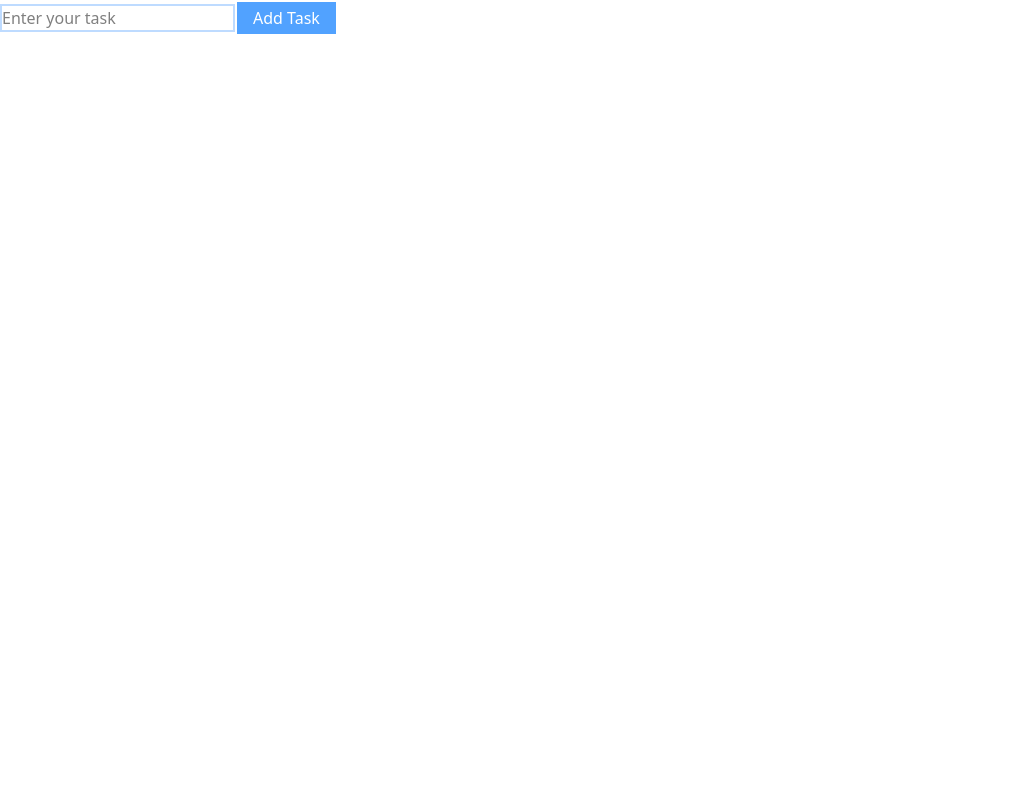
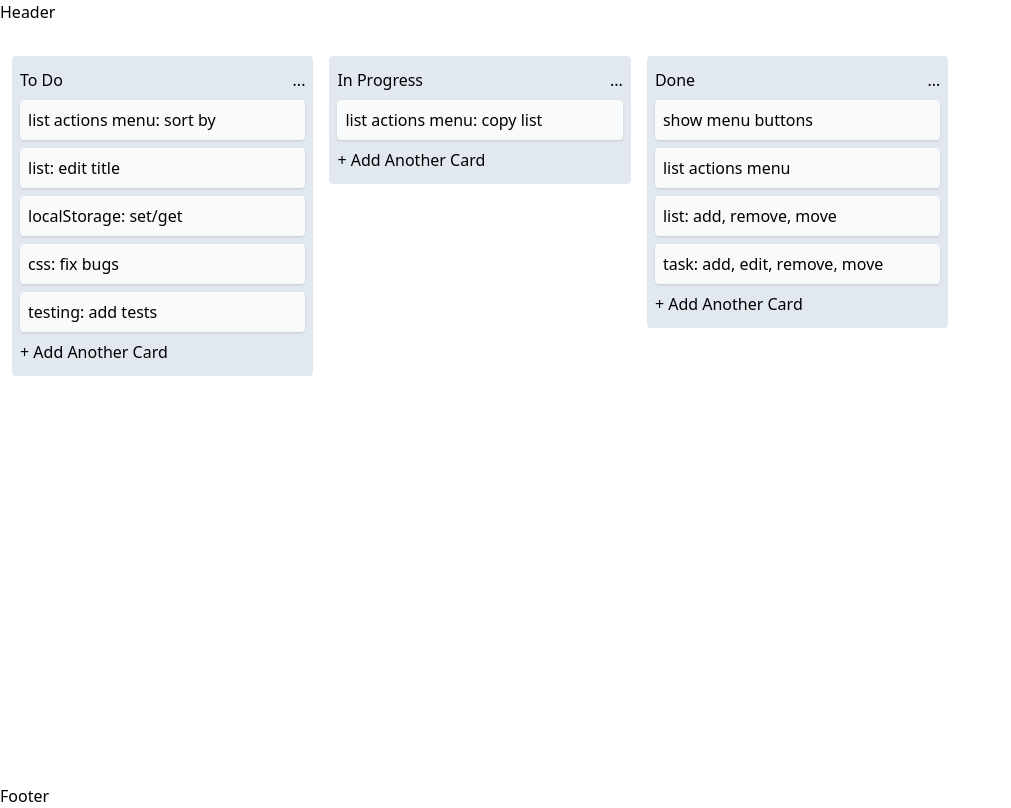
Before and after one commit to omkar-aher04/fs26-27-28, a React (Vite) app in the folder react/learnreact/: page / in a window 1280 px wide. Shown: the whole page, without its empty margins (0-1011 px from the left). Built offline with nearby package versions, Linux system fonts and the light colour scheme.

Commit message:
trello clone

```diff
--- a/react/learnreact/src/main.jsx
+++ b/react/learnreact/src/main.jsx
@@ -15,7 +15,8 @@ import "./index.css";
 // import Main from "./weatherApp/Main";
 // import Main from "./usingRef/Main";
 // import Main from "./timer/Main";
-import Main from "./reducers/todo/Main.jsx";
+// import Main from "./reducers/todo/Main.jsx";
+import Main from "./trello-clone/Main.jsx";
 
 createRoot(document.getElementById("root")).render(
   //   <SecondComponent name="Rohit Jain" age={34} skillset={["React", "Node", "Laravel"]} />
--- /dev/null
+++ b/react/learnreact/src/trello-clone/List.jsx
@@ -0,0 +1,76 @@
+import { FaPencil } from "react-icons/fa6";
+import { FaRegTrashAlt } from "react-icons/fa";
+import { IoIosClose } from "react-icons/io";
+import { useState } from "react";
+
+function List({ obj, isActive, setIsActiveListId }) {
+  const [tasks, setTasks] = useState(obj.tasks);
+
+  function handleDragStart(e, id) {
+    e.dataTransfer.setData("text/plain", id);
+  }
+
+  function handleDrop(e, id) {
+    e.preventDefault();
+
+    const dragId = e.dataTransfer.getData("text/plain");
+    const dragIndex = tasks.findIndex((task) => task.id === Number(dragId));
+    const dropIndex = tasks.findIndex((task) => task.id === id);
+    console.log(dragIndex, dropIndex);
+    const updatedTasks = [...tasks];
+    const [draggedTask] = updatedTasks.splice(dragIndex, 1);
+    console.log(draggedTask);
+    updatedTasks.splice(dropIndex, 0, draggedTask);
+    console.log(updatedTasks);
+    setTasks(updatedTasks);
+  }
+  function handleDragOver(e) {
+    e.preventDefault();
+  }
+
+  return (
+    <div className="list w-[24%] min-h-[3rem] rounded px-2 py-3 bg-[rgb(226,232,240)]">
+      <header>
+        <h1 className="flex justify-between items-center mb-2">
+          <span>{obj.name}</span>
+          <span className="inline-flex items-center">...</span>
+        </h1>
+      </header>
+
+      <ul>
+        {tasks.map((object) => (
+          <li
+            className="flex justify-between rounded p-2 shadow mb-2 bg-[rgb(248,250,252)] group"
+            key={object.id}
+            draggable
+            onDragStart={(e) => handleDragStart(e, object.id)}
+            onDragOver={handleDragOver}
+            onDrop={(e) => handleDrop(e, object.id)}
+          >
+            {object.task}
+            <div className="flex items-center gap-1 invisible group-hover:visible">
+              <FaPencil />
+              <FaRegTrashAlt />
+            </div>
+          </li>
+        ))}
+      </ul>
+
+      <footer>
+        {isActive ? (
+          <>
+            <textarea name="" id=""></textarea>
+            <button>Add Card</button>
+            <IoIosClose onClick={() => setIsActiveListId(null)} />
+          </>
+        ) : (
+          <button onClick={() => setIsActiveListId(obj.id)}>
+            + Add Another Card
+          </button>
+        )}
+      </footer>
+    </div>
+  );
+}
+
+export default List;
--- /dev/null
+++ b/react/learnreact/src/trello-clone/Main.jsx
@@ -0,0 +1,31 @@
+import Header from "./components/Header";
+import Footer from "./components/Footer";
+import { initData } from "./initData";
+import { useState } from "react";
+import List from "./List";
+
+function Main() {
+  const [data, setData] = useState(initData);
+  const [isActiveListId, setIsActiveListId] = useState(null);
+
+  return (
+    <>
+      <Header />
+      <div className="lists flex items-start gap-4 h-[calc(100vh-40px)] py-8 px-3">
+        {data.map((obj) => {
+          return (
+            <List
+              key={obj.id}
+              obj={obj}
+              isActive={isActiveListId === obj.id}
+              setIsActiveListId={setIsActiveListId}
+            />
+          );
+        })}
+      </div>
+      <Footer />
+    </>
+  );
+}
+
+export default Main;
--- /dev/null
+++ b/react/learnreact/src/trello-clone/components/Footer.jsx
@@ -0,0 +1,7 @@
+function Footer() {
+    return (
+      <div>Footer</div>
+    )
+  }
+
+  export default Footer
--- /dev/null
+++ b/react/learnreact/src/trello-clone/components/Header.jsx
@@ -0,0 +1,7 @@
+function Header() {
+  return (
+    <div>Header</div>
+  )
+}
+
+export default Header
--- /dev/null
+++ b/react/learnreact/src/trello-clone/initData.js
@@ -0,0 +1,28 @@
+export const initData = [
+    {
+      id: 1,
+      name: "To Do",
+      tasks: [
+        { task: "list actions menu: sort by", id: 1 },
+        { task: "list: edit title", id: 2 },
+        { task: "localStorage: set/get", id: 3 },
+        { task: "css: fix bugs", id: 4 },
+        { task: "testing: add tests", id: 5 },
+      ],
+    },
+    {
+      id: 2,
+      name: "In Progress",
+      tasks: [{ task: "list actions menu: copy list", id: 1 }],
+    },
+    {
+      id: 3,
+      name: "Done",
+      tasks: [
+        { task: "show menu buttons", id: 1 },
+        { task: "list actions menu", id: 2 },
+        { task: "list: add, remove, move", id: 3 },
+        { task: "task: add, edit, remove, move", id: 4 },
+      ],
+    },
+  ];
```
